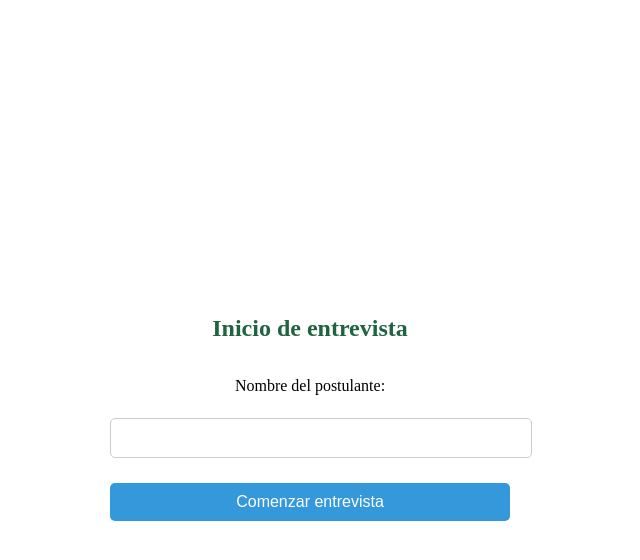
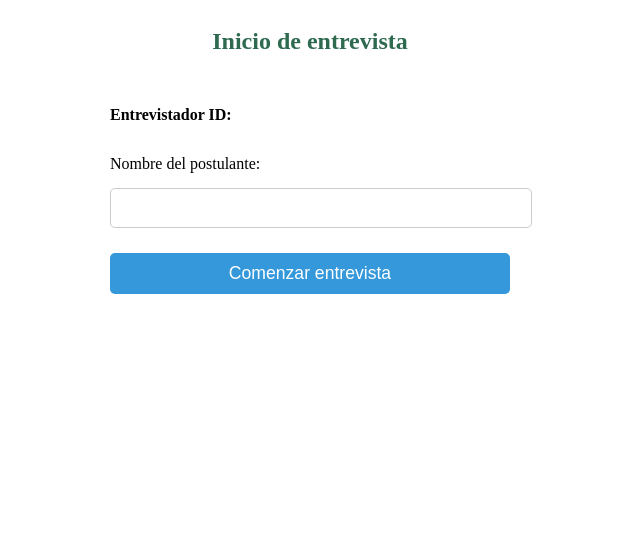
Before and after one commit to JesusMunoz415/entrevista-frontend, a React (Create React App) app: page /inicioform in a window 1280 px wide. Shown: the top 560 px of the page, without its empty margins (330-970 px from the left). Built offline with nearby package versions, Linux system fonts and the light colour scheme.

Commit message:
Primer InicioForm

```diff
--- a/src/components/InicioForm.js
+++ b/src/components/InicioForm.js
@@ -1,13 +1,9 @@
-//frontend/src/components/InicioForm.js
+// frontend/src/components/InicioForm.js
+import React, { useState } from 'react';
 
-import React, { useState } from 'react';
-import QuestionForm from './QuestionForm';
-
-function InicioForm() {
+function InicioForm({ onContinue, entrevistadorId }) {
   const [nombrePostulante, setNombrePostulante] = useState('');
   const [error, setError] = useState('');
-  const [entrevistaIniciada, setEntrevistaIniciada] = useState(false);
-  const [postulanteId, setPostulanteId] = useState(null);
 
   const handleSubmit = async (e) => {
     e.preventDefault();
@@ -19,22 +15,22 @@ function InicioForm() {
     }
 
     try {
-      const response = await fetch(`https://entrevista-backend.onrender.com/api/postulantes`, {
+          const response = await fetch('https://entrevista-backend.onrender.com/api/postulantes', {
         method: 'POST',
         headers: { 'Content-Type': 'application/json' },
         body: JSON.stringify({
           nombre: nombrePostulante,
-          correo: '',
+          correo: '',          // enviar aunque sea vacío
           telefono: ''
         }),
         credentials: 'include'
       });
 
+
       const data = await response.json();
 
       if (data.status === 'ok') {
-        setPostulanteId(data.id);
-        setEntrevistaIniciada(true);
+        onContinue(data.id);
       } else {
         setError(data.mensaje || 'No se pudo registrar el postulante.');
       }
@@ -44,56 +40,25 @@ function InicioForm() {
     }
   };
 
-  if (entrevistaIniciada && postulanteId) {
-    return <QuestionForm entrevistaId={postulanteId} onSubmit={() => {}} />;
-  }
+  return (
+    <form onSubmit={handleSubmit} style={{ maxWidth: '400px', margin: '0 auto' }}>
+      <h2>Inicio de entrevista</h2>
+      <p><strong>Entrevistador ID:</strong> {entrevistadorId}</p>
 
-  return (
-    <div style={{
-      display: 'flex',
-      alignItems: 'center',
-      justifyContent: 'center',
-      height: '100vh',
-      backgroundColor: '#fff'
-    }}>
-      <form onSubmit={handleSubmit} style={{
-        maxWidth: '400px',
-        width: '100%',
-        textAlign: 'center'
-      }}>
-        <h2 style={{ color: '#206341', marginBottom: '20px' }}>Inicio de entrevista</h2>
-
-        <label style={{ display: 'block', marginBottom: '8px', fontSize: '16px' }}>Nombre del postulante:</label>
+      <label>Nombre del postulante:</label>
       <input
         type="text"
         value={nombrePostulante}
         onChange={(e) => setNombrePostulante(e.target.value)}
-          style={{
-            width: '100%',
-            padding: '10px',
-            borderRadius: '5px',
-            border: '1px solid #ccc',
-            marginBottom: '10px',
-            fontSize: '16px'
-          }}
+        style={{ width: '100%' }}
       />
 
-        {error && <p style={{ color: 'red', marginBottom: '10px' }}>{error}</p>}
+      {error && <p style={{ color: 'red' }}>{error}</p>}
 
-        <button type="submit" style={{
-          padding: '10px 20px',
-          backgroundColor: '#3498db',
-          color: '#fff',
-          border: 'none',
-          borderRadius: '5px',
-          cursor: 'pointer',
-          fontSize: '16px',
-          width: '100%'
-        }}>
+      <button type="submit" style={{ marginTop: '10px' }}>
         Comenzar entrevista
       </button>
     </form>
-    </div>
   );
 }
 
```
Lines whose indentation alone changed are shown as unchanged.
